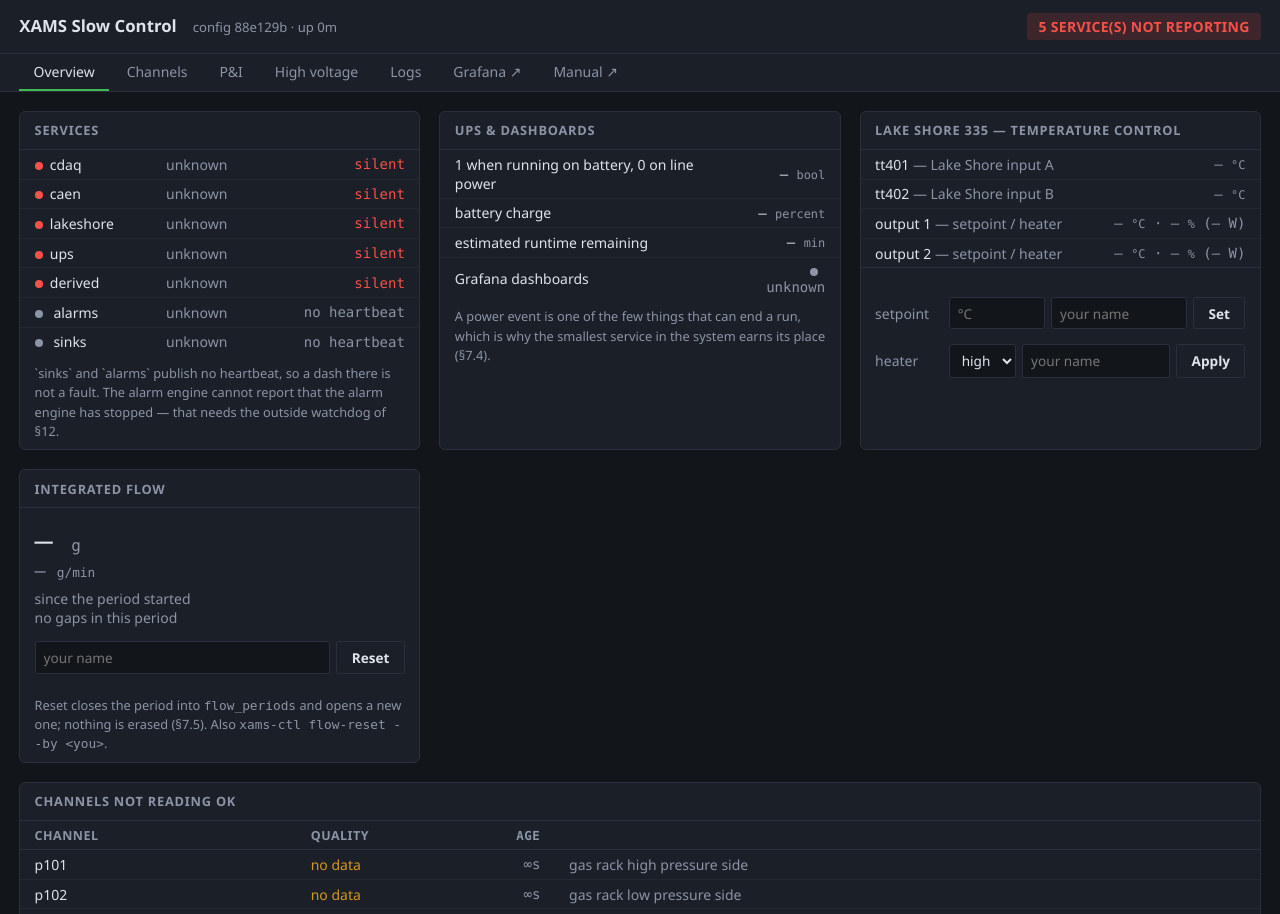
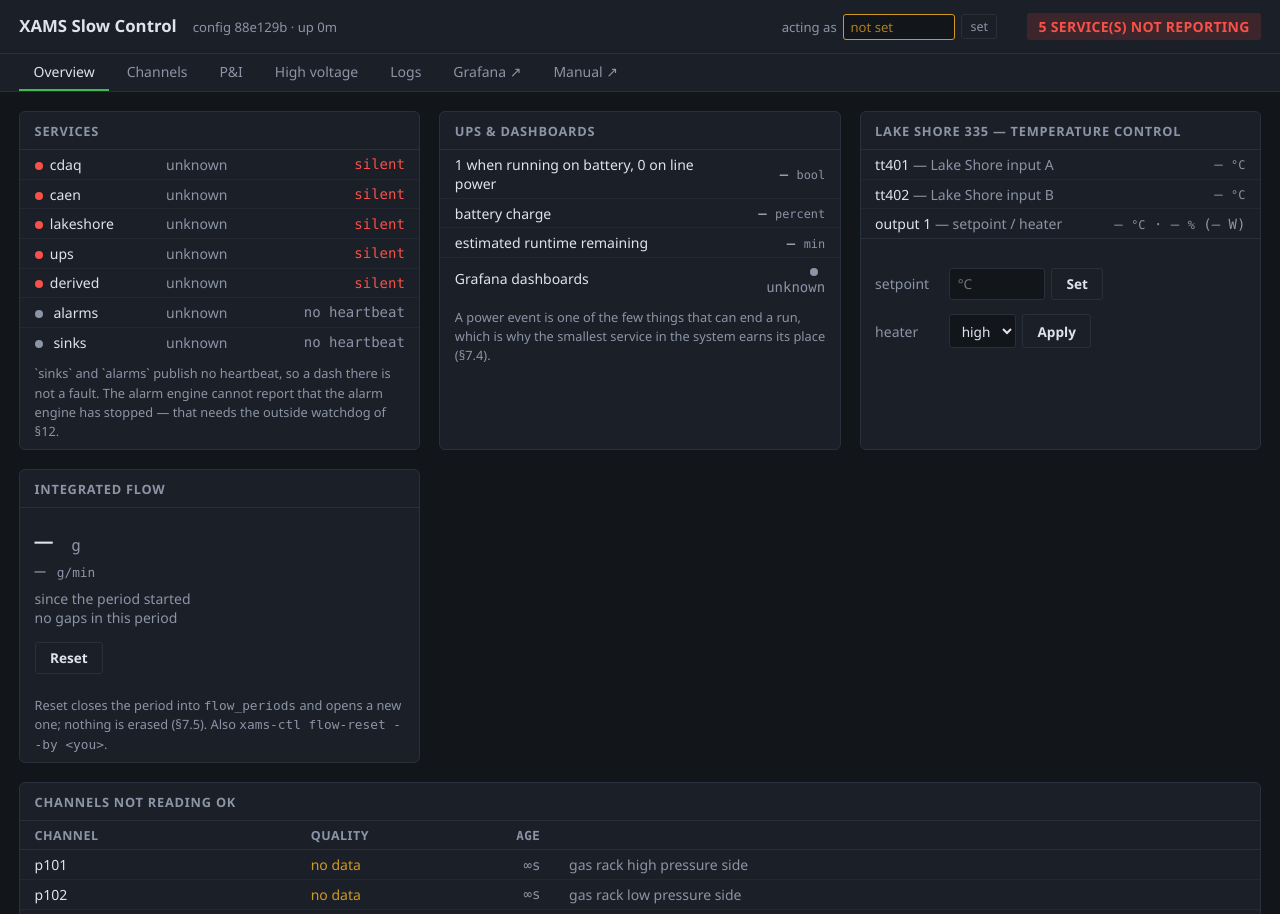
Before and after one commit to acolijn/XAMS-SC, a FastAPI app: page / in a window 1280 px wide. Shown: the top 914 px of the page. Run offline with FastAPI, Linux system fonts and the light colour scheme.

Commit message:
user set in one place

```diff
--- a/src/xams_sc/api/app.py
+++ b/src/xams_sc/api/app.py
@@ -91,6 +91,50 @@ def check_mimic_tags(config) -> list[str]:
     return problems
 
 
+OPERATOR_COOKIE = "xams_operator"
+
+
+def safe_next(target: str) -> str:
+    """Where to return after setting the operator.
+
+    Only a path on this site. A redirect target taken from a form is an open
+    redirect if it is used as given - "//evil.example" is a protocol-relative
+    URL, not a path - so anything that is not a single-slash path is thrown
+    away rather than repaired.
+    """
+    target = (target or "/").strip()
+    if not target.startswith("/") or target.startswith("//"):
+        return "/"
+    return target
+
+
+def operator_of(request: Request, submitted: str = "") -> str:
+    """Who is performing this action (section 10 rule 5).
+
+    Taken from a cookie set once, rather than typed before every command.
+    Retyping a name for each setpoint is the kind of friction that gets
+    worked around - by leaving it blank, which costs the audit trail the
+    thing it exists for.
+
+    Still taken on trust: there is no login on this UI, so this identifies
+    a browser, not a person. That is weak and is recorded honestly rather
+    than dressed up. A name given on the request itself wins, so the CLI and
+    the API are unaffected by any of this.
+    """
+    name = (submitted or "").strip()
+    if not name:
+        name = (request.cookies.get(OPERATOR_COOKIE) or "").strip()
+    return name or "webui (unnamed)"
+
+
+def _remember(response, name: str):
+    """Keep the operator name for a year. Harmless if never set."""
+    if name and name != "webui (unnamed)":
+        response.set_cookie(OPERATOR_COOKIE, name, max_age=365 * 24 * 3600,
+                            samesite="lax", path="/")
+    return response
+
+
 def _redirect_ls(error: str | None, ok: str | None = None):
     """Back to the overview, carrying what happened. POST then redirect: a
     refresh must not repeat a write to an instrument."""
@@ -128,6 +172,10 @@ def create_app(broker: str = "127.0.0.1", port: int = 1883) -> FastAPI:
         return templates.TemplateResponse(request, name, {
             "state": state, "config": state.config, "overall": status,
             "overall_class": css, "alarms": state.active_alarms(),
+            # Site-wide: the operator identifies the session, not one
+            # instrument, and the HV control surface will want the same name
+            # without setting it again (section 10 rule 5).
+            "operator": request.cookies.get(OPERATOR_COOKIE, ""),
             **context})
 
     # ------------------------------------------------------------- pages
@@ -143,6 +191,7 @@ def create_app(broker: str = "127.0.0.1", port: int = 1883) -> FastAPI:
                     flow=state.flow_total(),
                     drift=drift.get(),
                     lakeshore=lakeshore_view(),
+                    operator=request.cookies.get(OPERATOR_COOKIE, ""),
                     ls_ok=request.query_params.get("ls_ok"),
                     ls_error=request.query_params.get("ls_error"),
                     reset=request.query_params.get("reset"),
@@ -158,6 +207,13 @@ def create_app(broker: str = "127.0.0.1", port: int = 1883) -> FastAPI:
         as a fact — and a convincing one, since output 1's setpoint and tt401
         currently agree to a millikelvin.
         """
+        # OUTPUT 1 ONLY. Output 2 is not used on this cryostat, and a row
+        # that always reads 0 % against a setpoint nobody acts on is noise on
+        # the page people are meant to scan in one glance (section 8.1).
+        #
+        # It is still READ, still archived, and still on /status - an unused
+        # heater that starts doing something remains worth catching. What
+        # changes here is only that it has no place on the landing page.
         return {
             "sensors": [state.channel(n) for n in ("tt401", "tt402")],
             "outputs": [
@@ -165,8 +221,23 @@ def create_app(broker: str = "127.0.0.1", port: int = 1883) -> FastAPI:
                  "setpoint": state.channel("ls_setpoint_%d" % n),
                  "percent": state.channel("ls_heater_%d" % n),
                  "watts": state.channel("ls_heater_%d_w" % n)}
-                for n in (1, 2)],
+                for n in (1,)],
         }
+
+    @app.post("/operator")
+    def set_operator(request: Request, operator: str = Form(""),
+                     next: str = Form("/")):
+        """Remember who is at the keyboard, so commands need no name.
+
+        Set from the header, so it can be submitted from any page and has to
+        return to the one it was submitted from.
+        """
+        name = (operator or "").strip()[:40]
+        response = RedirectResponse(safe_next(next), status_code=303)
+        if name:
+            return _remember(response, name)
+        response.delete_cookie(OPERATOR_COOKIE, path="/")
+        return response
 
     @app.post("/lakeshore/setpoint")
     def lakeshore_setpoint(request: Request, value: str = Form(""),
@@ -180,7 +251,7 @@ def create_app(broker: str = "127.0.0.1", port: int = 1883) -> FastAPI:
         the range here would mean two numbers to keep in step, and the copy
         in channels.yaml is the one that counts.
         """
-        who = (by or "").strip() or "webui (unnamed)"
+        who = operator_of(request, by)
         try:
             wanted = float((value or "").strip())
         except ValueError:
@@ -196,7 +267,7 @@ def create_app(broker: str = "127.0.0.1", port: int = 1883) -> FastAPI:
     def lakeshore_range(request: Request, range: str = Form(""),
                         by: str = Form("")):
         """Switch the heater on (high) or off (§10)."""
-        who = (by or "").strip() or "webui (unnamed)"
+        who = operator_of(request, by)
         result = state.command(TOPIC_LS_RANGE, ACK_LS_RANGE,
                                {"output": 1, "range": (range or "").strip(),
                                 "by": who})
@@ -222,7 +293,7 @@ def create_app(broker: str = "127.0.0.1", port: int = 1883) -> FastAPI:
         POST, then redirect: a GET that mutates would fire on a refresh or a
         prefetch, and this page refreshes itself every ten seconds.
         """
-        who = (by or "").strip() or "webui (unnamed)"
+        who = operator_of(request, by)
         closed = state.reset_flow(who)
         if closed is None:
             log.warning("flow reset by %s was not acknowledged", who)
--- a/src/xams_sc/api/templates/base.html
+++ b/src/xams_sc/api/templates/base.html
@@ -39,7 +39,26 @@ header { display:flex; align-items:baseline; gap:1rem; flex-wrap:wrap;
          border-bottom:1px solid var(--line); }
 header h1 { margin:0; font-size:1.05rem; font-weight:600; }
 header .meta { color:var(--dim); font-size:.82rem; }
-.badge { margin-left:auto; padding:.25rem .7rem; border-radius:3px;
+/* Who is operating, in the header on every page (§10 rule 5). Pushed right
+   with the status badge: it belongs to the session, not to any one card. */
+.operator { margin-left:auto; display:flex; align-items:center; gap:.4rem; }
+.operator label { color:var(--dim); font-size:.82rem; }
+.operator input {
+  width:7rem; padding:.2rem .4rem; font:inherit; font-size:.82rem;
+  color:var(--text); background:var(--bg); border:1px solid var(--line);
+  border-radius:3px; }
+/* Unset is worth noticing but not worth shouting about: every command still
+   works, it is just recorded as nobody in particular. */
+.operator input.unset { border-color:var(--warn); }
+.operator input::placeholder { color:var(--warn); opacity:.8; }
+.operator input:focus { outline:none; border-color:var(--dim); }
+.operator button {
+  padding:.2rem .5rem; font:inherit; font-size:.78rem; color:var(--dim);
+  background:var(--panel); border:1px solid var(--line); border-radius:3px;
+  cursor:pointer; }
+.operator button:hover { color:var(--text); border-color:var(--dim); }
+
+.badge { margin-left:.9rem; padding:.25rem .7rem; border-radius:3px;
          font-weight:600; letter-spacing:.02em; }
 .badge.good { background:rgba(63,185,80,.15); color:var(--good); }
 .badge.warn { background:rgba(210,153,34,.15); color:var(--warn); }
@@ -141,6 +160,21 @@ a { color:#79b8ff; }
 <header>
   <h1>XAMS Slow Control</h1>
   <span class="meta">config {{ config.config_hash }} · up {{ state.uptime() }}</span>
+  {# WHO IS OPERATING, site-wide (§10 rule 5).
+     Here rather than beside any one instrument: it identifies the session,
+     not the Lake Shore, and the HV control surface will want the same name
+     without asking for it again. `next` brings you back to the page you set
+     it from. #}
+  <form method="post" action="/operator" class="operator">
+    <input type="hidden" name="next" value="{{ request.url.path }}">
+    <label for="op">acting as</label>
+    <input type="text" id="op" name="operator" maxlength="40"
+           value="{{ operator }}" placeholder="not set"
+           class="{{ '' if operator else 'unset' }}"
+           aria-label="who is operating; recorded with every command">
+    <button type="submit" title="Remembered in this browser and recorded with
+every command you send">set</button>
+  </form>
   <span class="badge {{ overall_class }}">{{ overall }}</span>
 </header>
 <nav>
--- a/src/xams_sc/api/templates/overview.html
+++ b/src/xams_sc/api/templates/overview.html
@@ -130,16 +130,18 @@
       <strong>Refused — nothing was changed.</strong> {{ ls_error }}</div>{% endif %}
 
     <div class="body" style="border-top:1px solid var(--line)">
-      {# The control path (§10). Output 1 only: output 2 is not used on this
-         cryostat, so it is shown above and is not writable. #}
+      {# The control path (§10), output 1 only.
+
+         No name on the commands: it is set once in the header and kept in a
+         cookie. Retyping it before every setpoint is the friction that gets
+         worked around by leaving it blank, which costs the audit trail the
+         one thing it is for. #}
       <form method="post" action="/lakeshore/setpoint" class="reset-form"
             onsubmit="return confirm('Change the Lake Shore setpoint on output 1 to ' + this.value.value + ' °C?');">
         <label class="dim" style="align-self:center;min-width:4.2rem">setpoint</label>
         <input type="text" name="value" inputmode="decimal"
                placeholder="°C" aria-label="new setpoint in Celsius"
                style="max-width:6rem">
-        <input type="text" name="by" maxlength="40" placeholder="your name"
-               aria-label="who is making this change">
         <button type="submit">Set</button>
       </form>
 
@@ -150,10 +152,9 @@
           <option value="high">high</option>
           <option value="off">off</option>
         </select>
-        <input type="text" name="by" maxlength="40" placeholder="your name"
-               aria-label="who is making this change">
         <button type="submit">Apply</button>
       </form>
+
     </div>
 
   </div>
@@ -201,8 +202,6 @@
          trust, exactly as `xams-ctl flow-reset --by` does. #}
       <form method="post" action="/flow/reset" class="reset-form"
             onsubmit="return confirm('Close the current flow period and start a new one?\n\nNothing is erased — the period is kept in flow_periods.');">
-        <input type="text" name="by" maxlength="40" placeholder="your name"
-               aria-label="who is resetting the integrator">
         <button type="submit">Reset</button>
       </form>
     </div>
```
Also changed, not shown: tests/test_webui_flow_reset.py (+106 -0 lines).
